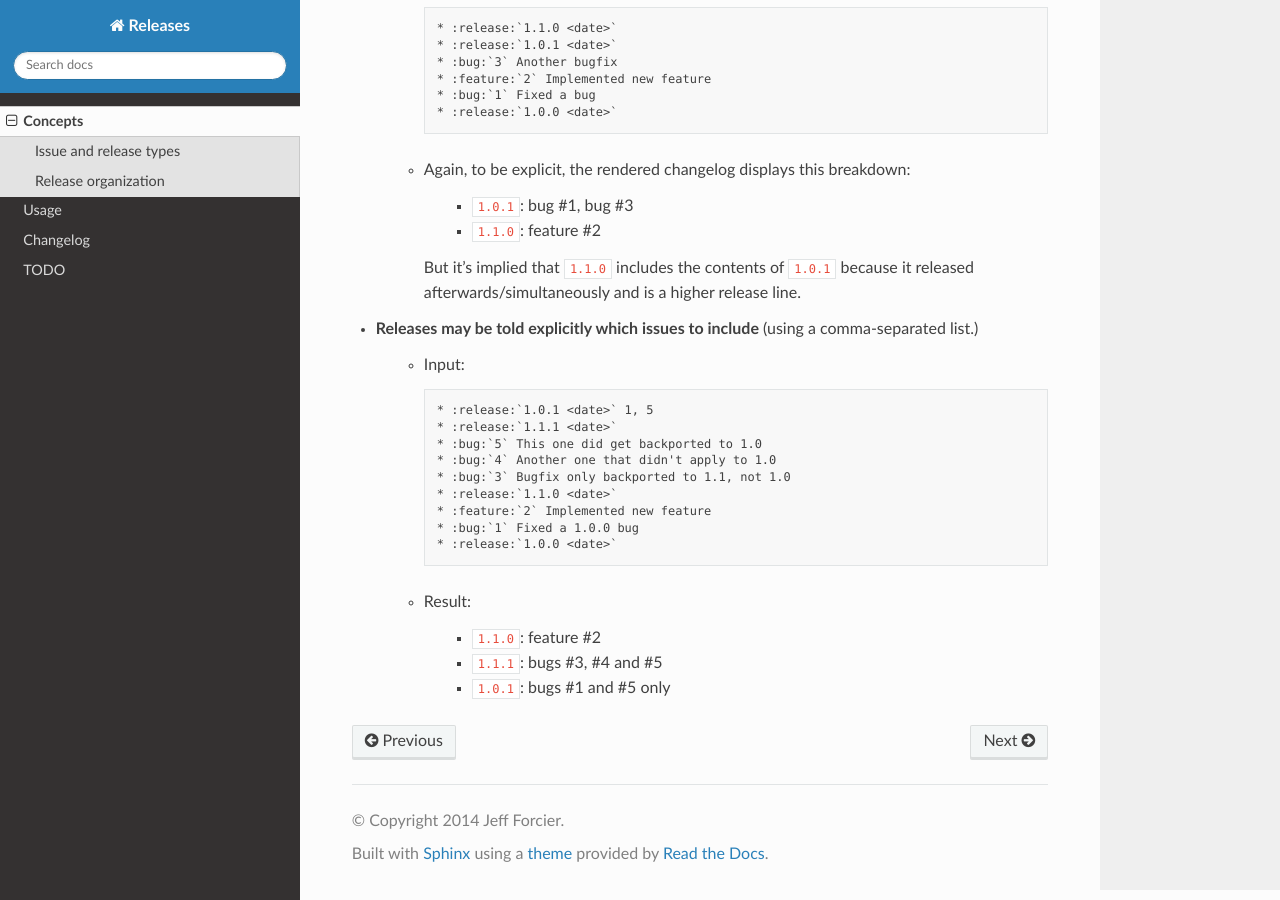
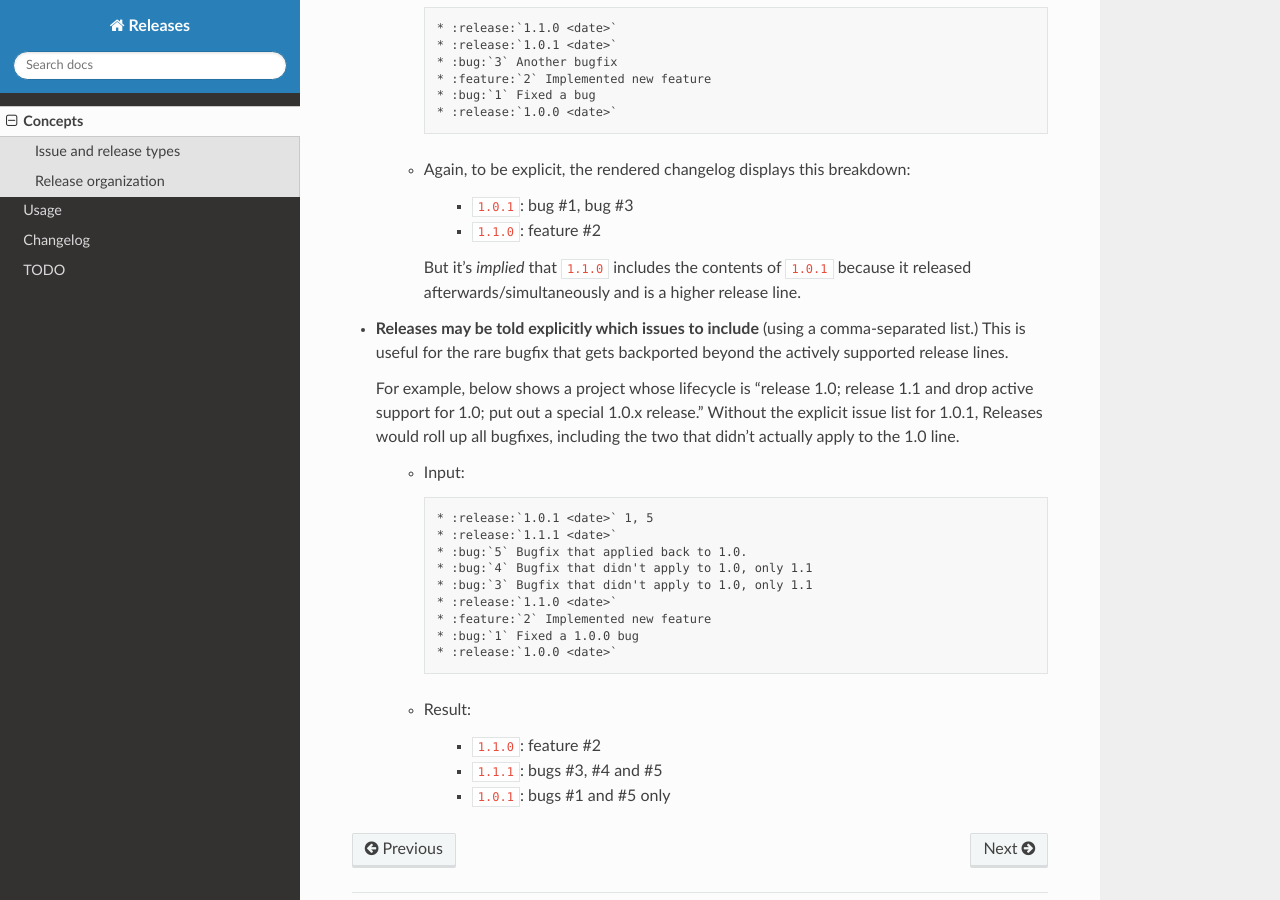
Before and after one commit to bitprophet/releases, a Sphinx documentation site: the page built from docs/concepts.rst, in a window 1280 px wide and 900 px high, scrolled down 2557 px. Built offline with Sphinx 7.4.7 and the Read the Docs theme 2.0.0, drawn with Linux system fonts in a browser that asks for light colours.

Commit message:
Clarify existing concept doc items

```diff
--- a/docs/concepts.rst
+++ b/docs/concepts.rst
@@ -144,20 +144,26 @@ for details on formatting/etc.
         * ``1.0.1``: bug #1, bug #3
         * ``1.1.0``: feature #2
 
-      But it's implied that ``1.1.0`` includes the contents of ``1.0.1``
+      But it's *implied* that ``1.1.0`` includes the contents of ``1.0.1``
       because it released afterwards/simultaneously and is a higher release
       line.
 
 * **Releases may be told explicitly which issues to include** (using a
-  comma-separated list.)
+  comma-separated list.) This is useful for the rare bugfix that gets
+  backported beyond the actively supported release lines.
+
+  For example, below shows a project whose lifecycle is "release 1.0; release
+  1.1 and drop active support for 1.0; put out a special 1.0.x release."
+  Without the explicit issue list for 1.0.1, Releases would roll up all
+  bugfixes, including the two that didn't actually apply to the 1.0 line.
 
     * Input::
 
         * :release:`1.0.1 <date>` 1, 5
         * :release:`1.1.1 <date>`
-        * :bug:`5` This one did get backported to 1.0
-        * :bug:`4` Another one that didn't apply to 1.0
-        * :bug:`3` Bugfix only backported to 1.1, not 1.0
+        * :bug:`5` Bugfix that applied back to 1.0.
+        * :bug:`4` Bugfix that didn't apply to 1.0, only 1.1
+        * :bug:`3` Bugfix that didn't apply to 1.0, only 1.1
         * :release:`1.1.0 <date>`
         * :feature:`2` Implemented new feature
         * :bug:`1` Fixed a 1.0.0 bug
```
